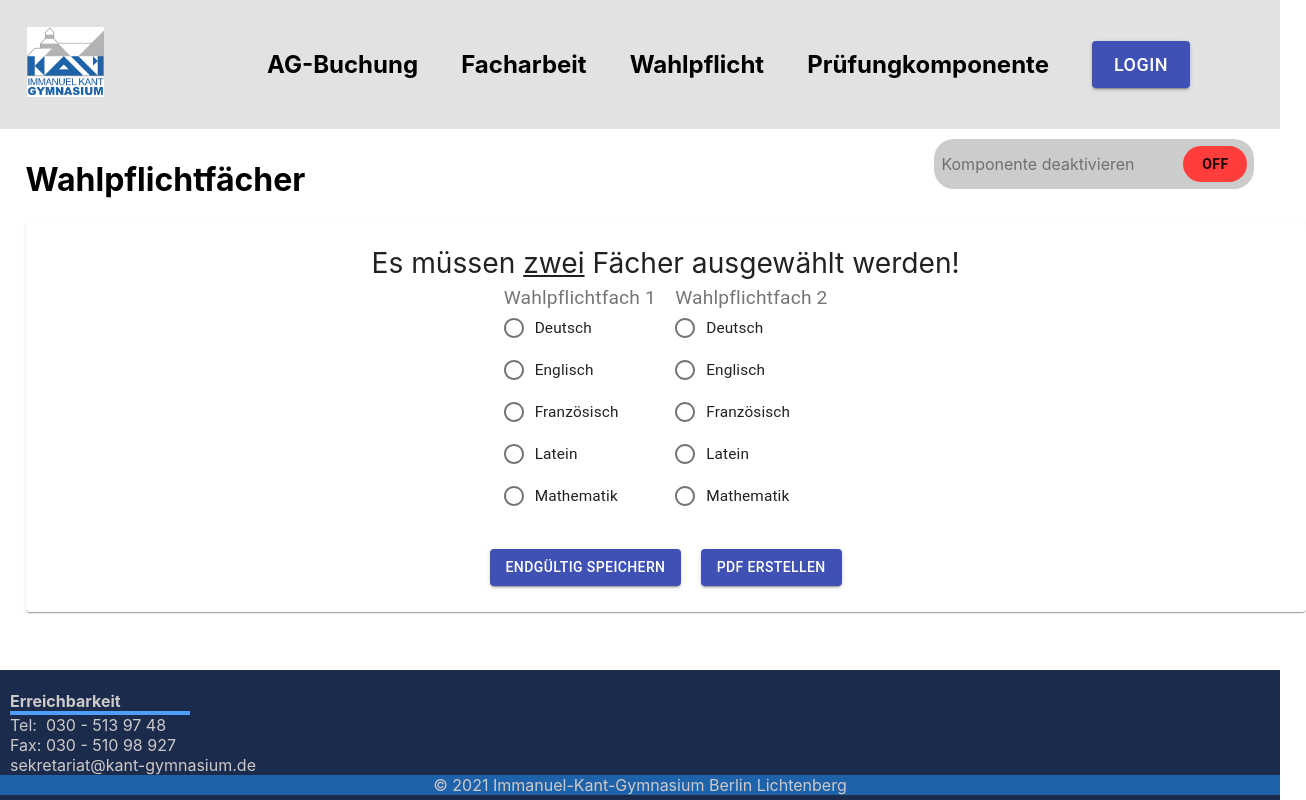
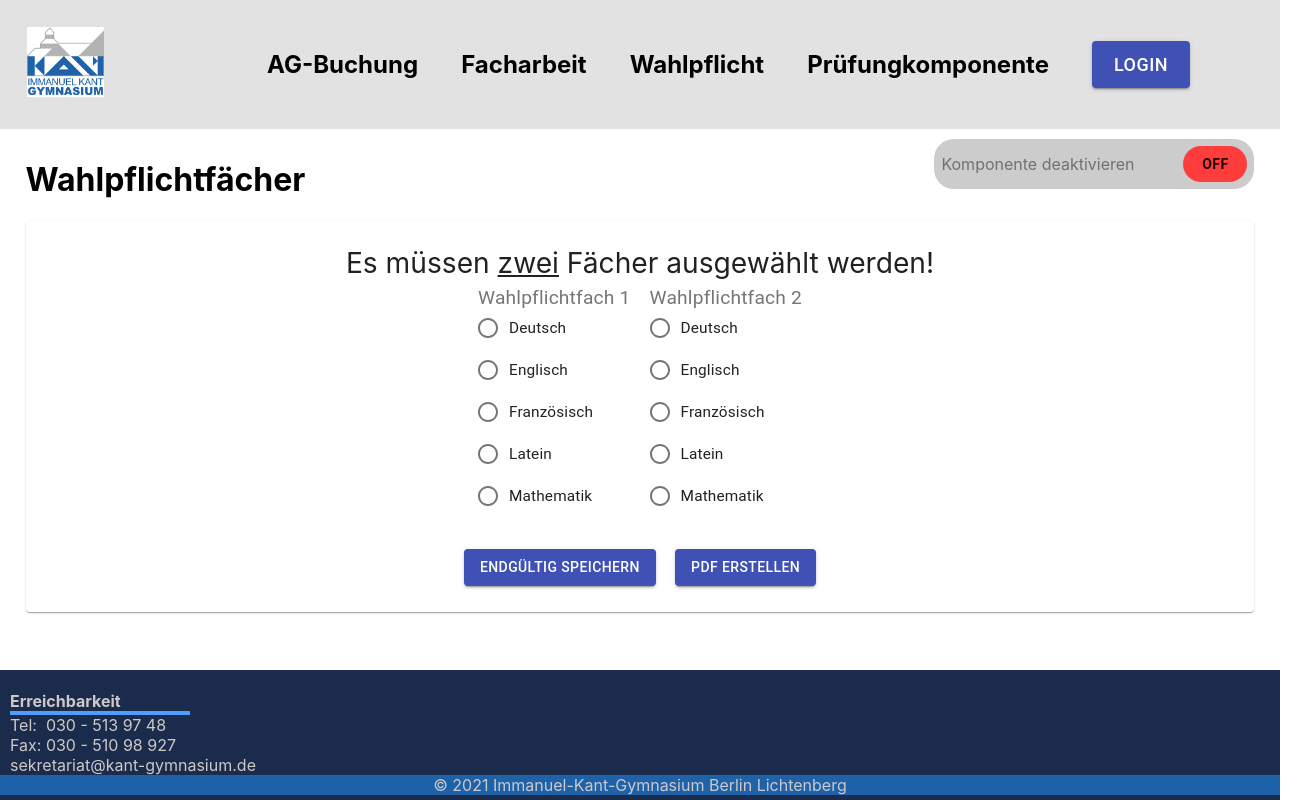
Before and after one commit to Doubrixel/digitalisierung-at-school, a React (Create React App) app in the folder frontend/: page /wahlpflicht in a window 1280 px wide. Shown: the whole page, 1306 px wide, since content can reach past the window. Built offline with nearby package versions, Linux system fonts and the light colour scheme.

Commit message:
defaultFormPaperPadding als variable in index.css eingefügt

```diff
--- a/frontend/src/index.css
+++ b/frontend/src/index.css
@@ -14,4 +14,5 @@ body {
   --componentToggleButtonActivatedColor: #3ece47;
   --componentToggleButtonDeactivatedColor: #ff3d3d;
   --footerHeight: 130px;
+  --defaultFormPaperPadding: 2vw;
 }
--- a/frontend/src/pages/Facharbeit/FacharbeitenPageStyles.css
+++ b/frontend/src/pages/Facharbeit/FacharbeitenPageStyles.css
@@ -19,8 +19,7 @@
 
 .facharbeitRootPaper {
     display: flex;
-    width: 90vw;
-    padding: 2vw;
+    padding: var(--defaultFormPaperPadding);
 }
 
 .tableWrapper {
--- a/frontend/src/pages/WahlpflichtEntryPage.css
+++ b/frontend/src/pages/WahlpflichtEntryPage.css
@@ -66,6 +66,5 @@
 }
 
 #wahlpflichtRootPaper {
-    padding: 2vw;
-    width: 100%;
+    padding: var(--defaultFormPaperPadding);
 }
```
